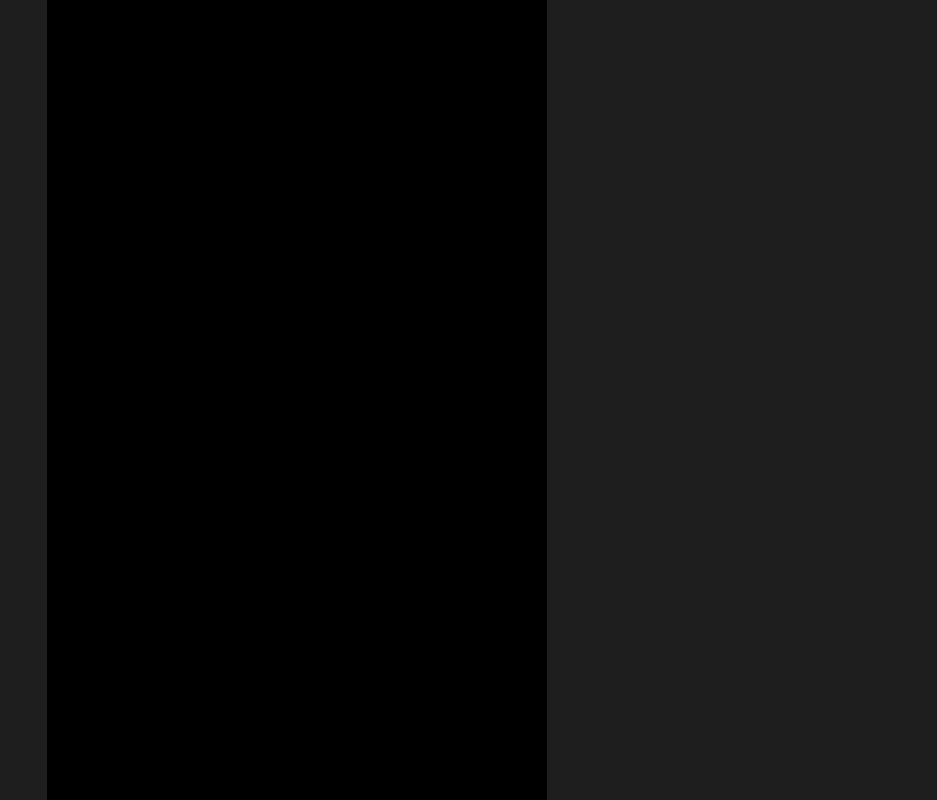
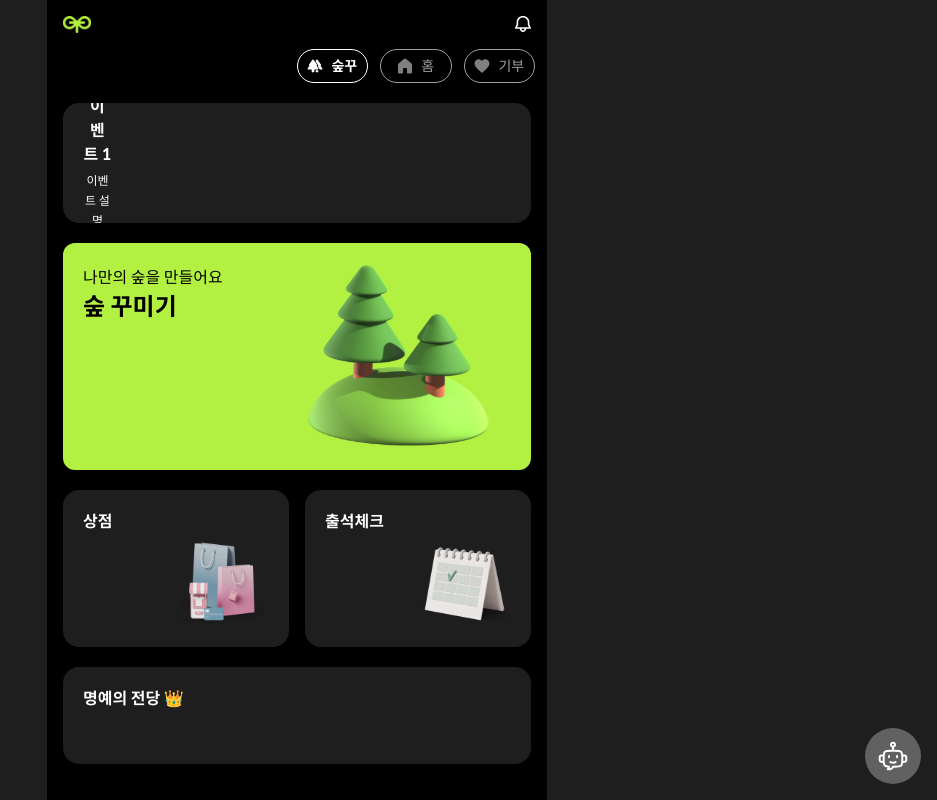
Before and after one commit to Chaemin-L/plantify-client, a Next.js app: page /forest in a window 1280 px wide. Shown: the whole page, without its empty margins (343-1280 px from the left). Built offline with nearby package versions, Linux system fonts and the light colour scheme.

Commit message:
feat: 전역으로 관리되는 toast 메시지 구현

```diff
--- a/src/app/(_components)/link-slider.tsx
+++ b/src/app/(_components)/link-slider.tsx
@@ -3,12 +3,14 @@ import { Swiper, SwiperSlide } from "swiper/react";
 import { Autoplay } from "swiper/modules";
 import "swiper/css/pagination";
 import "swiper/css";
+import { useRouter } from "next/navigation";
 
 export interface LinkType {
   href?: string;
   title: string;
   description: string;
   icon?: string;
+  onClick?: () => void;
 }
 
 interface Props {
@@ -16,6 +18,7 @@ interface Props {
 }
 
 export default function LinkSlider({ links }: Props) {
+  const router = useRouter();
   return (
     <Swiper
       modules={[Autoplay]}
@@ -29,9 +32,12 @@ export default function LinkSlider({ links }: Props) {
       }}
       style={{ margin: -20, padding: 20, height: "120px" }}
     >
-      {links.map(({ href, title, description, icon }, idx) => (
+      {links.map(({ href, title, description, icon, onClick }, idx) => (
         <SwiperSlide className="select-none py-1" key={`${title}_${idx}`}>
-          <a href={href} className=" flex items-center h-full">
+          <button
+            className="flex items-center h-full"
+            onClick={() => (onClick ? onClick() : router.push(href!))}
+          >
             <div className="space-y-1 max-w-[50%]">
               <h1 className=" text-t3">{title}</h1>
               <p className="text-bd3 max-xs:whitespace-pre-wrap">
@@ -45,7 +51,7 @@ export default function LinkSlider({ links }: Props) {
                 alt="기부사 검색"
               />
             )}
-          </a>
+          </button>
         </SwiperSlide>
       ))}
     </Swiper>
--- a/src/app/(with-layout)/forest/(components)/event-slider-banner.tsx
+++ b/src/app/(with-layout)/forest/(components)/event-slider-banner.tsx
@@ -1,4 +1,6 @@
+"use client";
 import LinkSlider, { LinkType } from "@/app/(_components)/link-slider";
+import { showToast } from "@/utils/toast";
 
 // dummy data
 const events: LinkType[] = [
@@ -6,6 +8,7 @@ const events: LinkType[] = [
     title: "출석체크 이벤트!",
     description: "매일 출석하고\n5캐시를 받아보세요",
     icon: "/icons/dart.svg",
+    onClick: () => showToast("어쩌구", "info"),
   },
   {
     title: "이벤트 1",
--- /dev/null
+++ b/src/app/(with-layout)/forest/(components)/feature-group.tsx
@@ -0,0 +1,46 @@
+"use client";
+import { PATH } from "@/lib/_shared/paths";
+import { showToast } from "@/utils/toast";
+import { useRouter } from "next/navigation";
+
+interface Props {
+  title: string;
+  href?: string;
+  thumbnail: string;
+  onClick?: () => void;
+}
+
+const menuTabInfo = [
+  {
+    title: "상점",
+    href: PATH.FOREST_STORE,
+    thumbnail: "/icons/shopping.webp",
+  },
+  {
+    title: "출석체크",
+    thumbnail: "/icons/calendar.webp",
+    onClick: () => showToast("어저구", "info"),
+  },
+];
+export default function FeatureGroup() {
+  return (
+    <div className="flex gap-4">
+      {menuTabInfo.map((item, idx) => (
+        <IconCard key={`${item.title}_${idx}`} {...item} />
+      ))}
+    </div>
+  );
+}
+
+function IconCard({ title, href, thumbnail, onClick }: Props) {
+  const router = useRouter();
+  return (
+    <button
+      className="flex-1 card h-full flex flex-col "
+      onClick={() => (onClick ? onClick() : router.push(href!))}
+    >
+      <h1 className="card-title">{title}</h1>
+      <img src={thumbnail} className="self-end w-1/2 " alt={title} />
+    </button>
+  );
+}
--- a/src/app/(with-layout)/forest/(components)/icon-card.tsx
+++ /dev/null
@@ -1,16 +0,0 @@
-import Link from "next/link";
-
-interface Props {
-  title: string;
-  href: string;
-  thumbnail: string;
-}
-
-export default function IconCard({ title, href, thumbnail }: Props) {
-  return (
-    <Link href={href} className="flex-1 card h-full flex flex-col ">
-      <h1 className="card-title">{title}</h1>
-      <img src={thumbnail} className="self-end w-1/2 " alt={title} />
-    </Link>
-  );
-}
--- a/src/app/(with-layout)/forest/page.tsx
+++ b/src/app/(with-layout)/forest/page.tsx
@@ -2,22 +2,9 @@ import Ranking from "./(components)/ranking";
 import GoForest from "./(components)/go-forest";
 import EventSliderBanner from "./(components)/event-slider-banner";
 import { PATH } from "@/lib/_shared/paths";
-import IconCard from "./(components)/icon-card";
 import Link from "next/link";
 import Image from "next/image";
-
-const menuTabInfo = [
-  {
-    title: "상점",
-    href: PATH.FOREST_STORE,
-    thumbnail: "/icons/shopping.webp",
-  },
-  {
-    title: "출석체크",
-    href: PATH.HOME,
-    thumbnail: "/icons/calendar.webp",
-  },
-];
+import FeatureGroup from "./(components)/feature-group";
 
 export default function ForestPage() {
   return (
@@ -29,11 +16,7 @@ export default function ForestPage() {
       <GoForest />
 
       {/** 상점, 출석체크 */}
-      <div className="flex gap-4">
-        {menuTabInfo.map((item, idx) => (
-          <IconCard key={`${item.title}_${idx}`} {...item} />
-        ))}
-      </div>
+      <FeatureGroup />
 
       {/** 명예의 전당 */}
       <Ranking />
--- a/src/app/(with-layout)/layout.tsx
+++ b/src/app/(with-layout)/layout.tsx
@@ -1,10 +1,10 @@
 import type { Metadata } from "next";
-import { MONEYGRAPHY, NOTOSANS, SUIT } from "@/styles/fonts/fonts";
+import { SUIT } from "@/styles/fonts/fonts";
 import Header from "@/app/(_components)/header";
-import AdBanner from "@/app/(_components)/ad-banner";
 import "@/app/globals.css";
 import { TanstackQueryClientProvider } from "@/providers/tanstackProviders";
 import "@/styles/swiper.css";
+import ToastProvider from "@/providers/toast-providers";
 
 export const metadata: Metadata = {
   title: "Plantify",
@@ -17,16 +17,9 @@ export default function RootLayout({
   children: React.ReactNode;
 }>) {
   return (
-    <html lang="ko">
-      <body
-        className={`${SUIT.variable} ${SUIT.className} antialiased bg-shadow-800 w-screen`}
-        // className={`${MONEYGRAPHY.variable} ${MONEYGRAPHY.className} antialiased bg-accent-purple w-screen`}
-        // className={`${NOTOSANS.className} antialiased bg-accent-purple w-screen`}
-      >
+    <>
       <TanstackQueryClientProvider>
-          {/* <div className="flex flex-row justify-center gap-[5%] h-full w-full "> */}
         <div className="flex justify-center h-full w-full bg-shadow-800">
-            {/* <AdBanner /> */}
           <div className="w-[500px] max-w-[500px] min-w-0 bg-shadow-900 text-white h-screen  flex flex-col">
             <Header />
             <main className="w-full px-4 pb-9 flex-1 overflow-auto">
@@ -35,7 +28,7 @@ export default function RootLayout({
           </div>
         </div>
       </TanstackQueryClientProvider>
-      </body>
-    </html>
+      <ToastProvider />
+    </>
   );
 }
--- /dev/null
+++ b/src/providers/toast-providers.tsx
@@ -0,0 +1,40 @@
+"use client";
+
+import { useEffect, useState } from "react";
+
+export type ToastType = "success" | "error" | "info";
+
+interface ToastMessageType {
+  id: number;
+  message: string;
+  type: ToastType;
+}
+export default function ToastProvider() {
+  const [toasts, setToasts] = useState<ToastMessageType[]>([]);
+
+  const addToast = (message: string, type: ToastType) => {
+    const id = Date.now();
+    setToasts((prev) => [...prev, { id, message, type }]);
+
+    setTimeout(() => {
+      setToasts((prev) => prev.filter((toast) => toast.id !== id));
+    }, 2000);
+  };
+
+  useEffect(() => {
+    (window as any).showToast = addToast;
+  }, []);
+
+  return (
+    <div className="fixed top-4 left-1/2 -translate-x-1/2 space-y-1">
+      {toasts.map((toast) => (
+        <div
+          key={toast.id}
+          className="py-2 px-4 rounded-full bg-shadow-50 text-black"
+        >
+          {toast.message}
+        </div>
+      ))}
+    </div>
+  );
+}
--- /dev/null
+++ b/src/utils/toast.ts
@@ -0,0 +1,10 @@
+import { ToastType } from "@/providers/toast-providers";
+
+// 단순 함수로 토스트 메시지를 띄우기 위한 유틸리티
+export const showToast = (message: string, type: ToastType) => {
+  if (typeof window !== "undefined" && (window as any).showToast) {
+    (window as any).showToast(message, type);
+  } else {
+    console.warn("ToastManager가 렌더링되지 않았습니다.");
+  }
+};
--- a/tailwind.config.ts
+++ b/tailwind.config.ts
@@ -5,6 +5,7 @@ export default {
     "./src/app/**/*.{js,ts,jsx,tsx,mdx}",
     "./src/components/**/*.{js,ts,jsx,tsx,mdx}",
     "./src/lib/**/*.{js,ts,jsx,tsx,mdx}",
+    "./src/providers/**/*.{js,ts,jsx,tsx,mdx}",
   ],
   theme: {
     extend: {
```
Also changed, not shown: src/app/layout.tsx (+2 -5 lines). Lines whose indentation alone changed are shown as unchanged.
